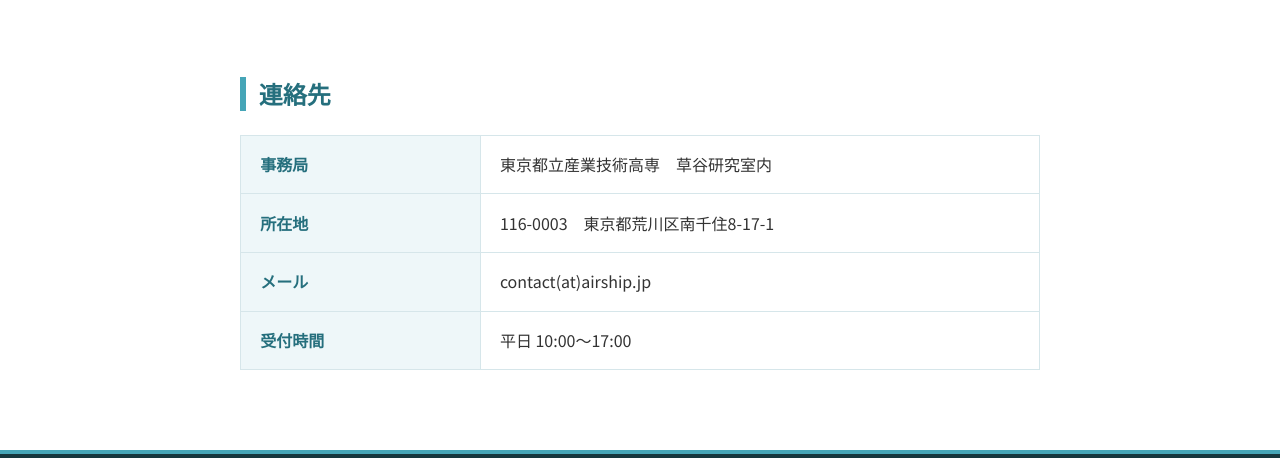
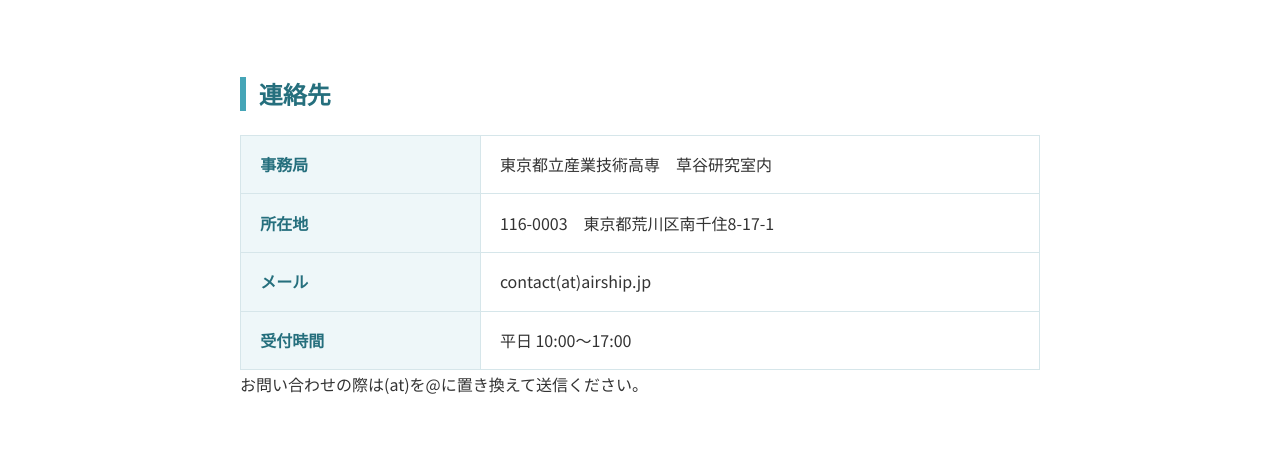
Before and after one commit to Oyama0223/airship_demo, a plain HTML site: page contact.html in a window 1280 px wide. Shown: the part 494-952 px from the top of the page. Drawn offline with Linux system fonts and the light colour scheme.

Commit message:
Update contact.html

```diff
--- a/contact.html
+++ b/contact.html
@@ -243,6 +243,7 @@
             <tr><th>メール</th><td>contact(at)airship.jp</a></td></tr>
             <tr><th>受付時間</th><td>平日 10:00〜17:00</td></tr>
         </table>
+        <p class="lead">お問い合わせの際は(at)を@に置き換えて送信ください。</p>
         <!-- Googleフォーム等を使う場合は、下の行の href をフォームのURLに変えて使ってください -->
         <!-- <p class="center" style="margin-top:2rem;"><a href="https://forms.gle/xxxx" class="btn" target="_blank" rel="noopener">お問い合わせフォーム</a></p> -->
     </section>
```
